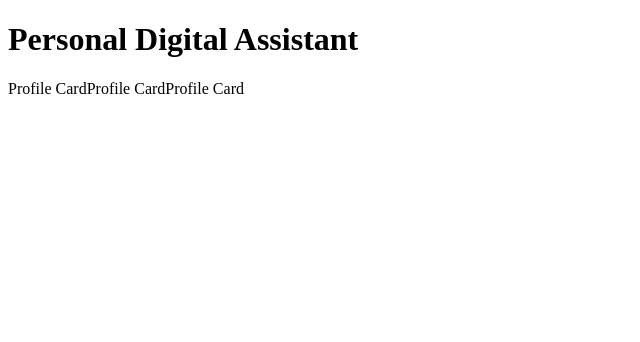
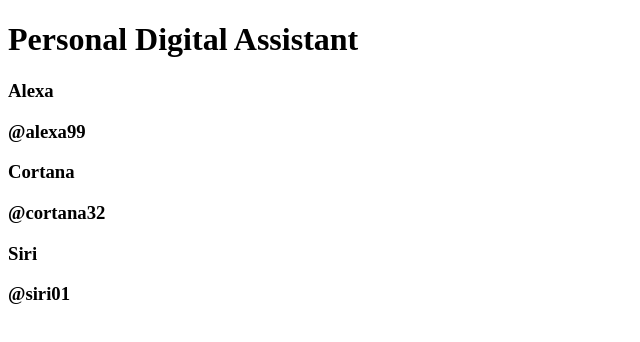
Before and after one commit to aishayusuff/pdas, a React (Vite) app: page / in a window 1280 px wide. Shown: the top 342 px of the page, without its empty margins (0-640 px from the left). Built offline with nearby package versions, Linux system fonts and the light colour scheme.

Commit message:
using destructuring with props

```diff
--- a/src/App.jsx
+++ b/src/App.jsx
@@ -5,9 +5,9 @@
   return (
     <>
       <h1>Personal Digital Assistant</h1>
-      <ProfileCard/>
-      <ProfileCard/>
-      <ProfileCard />
+      <ProfileCard title="Alexa" handle="@alexa99"/>
+      <ProfileCard title="Cortana" handle="@cortana32"/>
+      <ProfileCard title="Siri" handle="@siri01"/>
      </>
   )
 }
--- a/src/ProfileCard.jsx
+++ b/src/ProfileCard.jsx
@@ -1,10 +1,12 @@
+/* eslint-disable react/prop-types */
 
 
-function ProfileCard() {
+function ProfileCard({title, handle}) {
 
     return (
         <>
-        Profile Card
+            <h3>{title}</h3>
+            <h3>{handle}</h3>
         </>
     )
 }
```
